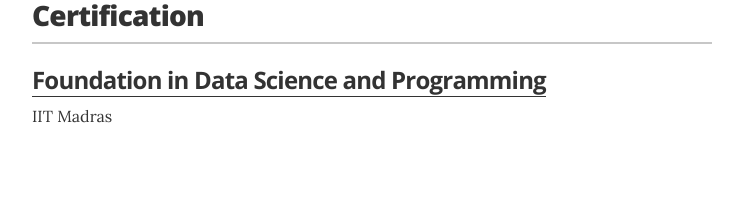
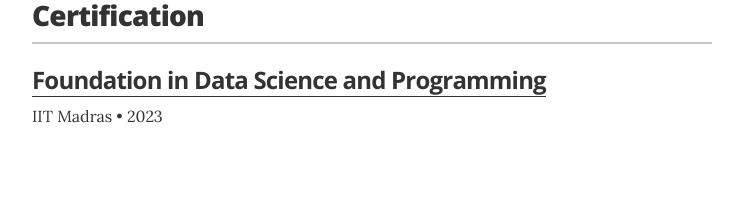
Before and after one commit to sanskar-gupta206/resume, a Jekyll site: the page built from index.html, in a window 1280 px wide. Shown: the part 1623-1820 px from the top of the page, without its empty margins (268-1011 px from the left). Built offline with Jekyll 4.4.1, drawn with Linux system fonts in a browser that asks for light colours.

Commit message:
Update links.yml

```diff
--- a/_data/links.yml
+++ b/_data/links.yml
@@ -1,4 +1,4 @@
 # links
 - certi: Foundation in Data Science and Programming
   url: "https://app.onlinedegree.iitm.ac.in/document_verification/b9849dc1a33c6321f0781a393cd16c95d96b245ed95980c8a23391e16acab05a"
-  description: IIT Madras
+  description: IIT Madras &bull; 2023
```
